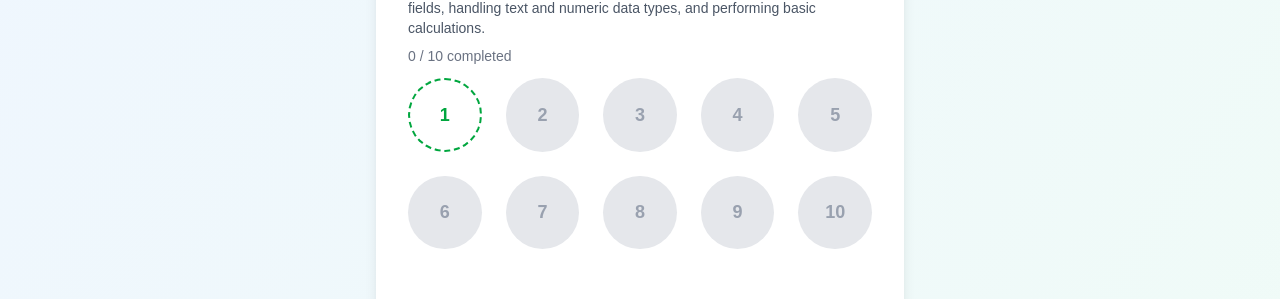
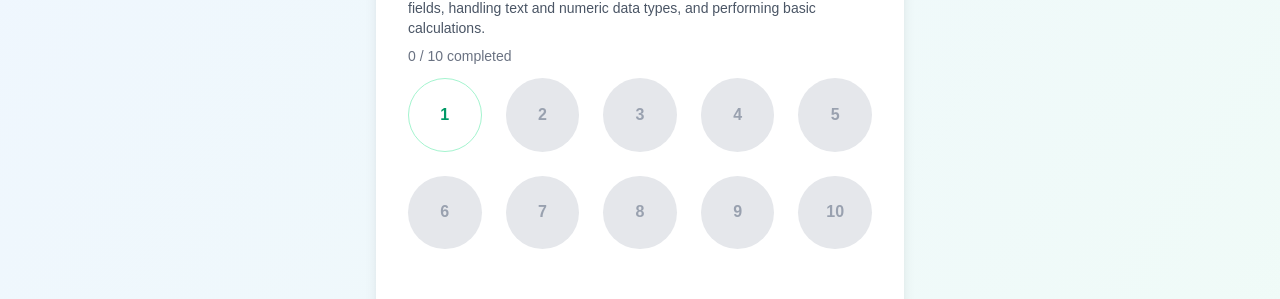
Before and after one commit to leiding06/qgis_arcgis_expression_code_camp, a Next.js app: page /qgis/basic in a window 1280 px wide. Shown: the part 427-726 px from the top of the page. Built offline with nearby package versions, Linux system fonts and the light colour scheme; no server answers.

Commit message:
Fix level button style

```diff
--- a/src/app/qgis/basic/page.tsx
+++ b/src/app/qgis/basic/page.tsx
@@ -62,21 +62,31 @@ useEffect(() => {
   {
     level: 1,
     title: 'Level 1: Data Types & Basic Operations',
-        description: 'Level 1 focuses on fundamental expression skills, including referencing fields, handling text and numeric data types, and performing basic calculations. ',
-        color: 'green'
+    description:
+      'Level 1 focuses on fundamental expression skills, including referencing fields, handling text and numeric data types, and performing basic calculations.',
+    completedClass:
+      'bg-emerald-50 text-emerald-600 ring-2 ring-emerald-500/40 shadow-sm',
+    unlockedClass:
+      'bg-white text-emerald-600 border border-emerald-200 hover:bg-emerald-50',
   },
   {
     level: 2,
-        title: 'Level 2: Intermidiate Functions and Conditional Logis',
+    title: 'Level 2: Intermediate Functions and Conditional Logic',
     description: 'Master string functions and complex operations',
-        color: 'blue'
+    completedClass:
+      'bg-sky-50 text-sky-600 ring-2 ring-sky-500/40 shadow-sm',
+    unlockedClass:
+      'bg-white text-sky-600 border border-sky-200 hover:bg-sky-50',
   },
   {
     level: 3,
     title: 'Level 3: Advanced Functions and More Complex Logic',
     description: 'Learn if-then-else and advanced expressions',
-        color: 'purple'
-        }
+    completedClass:
+      'bg-violet-50 text-violet-600 ring-2 ring-violet-500/40 shadow-sm',
+    unlockedClass:
+      'bg-white text-violet-600 border border-violet-200 hover:bg-violet-50',
+  },
 ];
 
     return (
@@ -126,7 +136,7 @@ useEffect(() => {
 
             {/* Levels */}
             <div className="space-y-10">
-            {levels.map(({ level, title, description, color }) => {
+            {levels.map(({ level, title, description, completedClass, unlockedClass }) => {
                 const levelSteps = getStepsByLevel(level);
                 const levelCompleted = levelSteps.filter(s => completedSteps.includes(s.id)).length;
                 const isLevelFullyCompleted = levelCompleted === levelSteps.length;
@@ -155,12 +165,11 @@ useEffect(() => {
                                     key={step.id}
                                     onClick={() => handleStepClick(step.id)}
                                     disabled={isLocked}
-                            className={`aspect-square rounded-full flex items-center justify-center text-lg font-bold transition ${
-                            isCompleted ?
-                            `bg-${color}-500 text-white shadow-lg border-4 border-${color}-700` :
-                            isLocked ?
-                                'bg-gray-200 text-gray-400 cursor-not-allowed border-none' :
-                                `bg-white text-${color}-600 border-2 border-dashed border-${color}-400 hover:bg-green-100`
+                                    className={`aspect-square rounded-full flex items-center justify-center text-base font-semibold transition-all duration-200 transform ${
+
+                                        isCompleted ? completedClass :
+                                        isLocked ? 'bg-gray-200 text-gray-400 cursor-not-allowed' :
+                                        unlockedClass
                                     }`}
                                     title={isLocked ? text.stepLocked : step.title}
                                 >
@@ -180,7 +189,7 @@ useEffect(() => {
 
 
                     {/* Test Button - Below grid */}
-                    <div className="flex justify-center mb-3">
+                    <div className="flex justify-center mb-5 pt-5">
                         <button
                             onClick={() => router.push(`/qgis/basic/test/${level}`)}
                             className={`px-4 py-2 bg-gradient-to-r ${gradientClasses[level]} text-white rounded-full text-md font-bold shadow-md hover:scale-110 transition flex items-center gap-2`}
--- a/src/components/Auth/AuthProvider.tsx
+++ b/src/components/Auth/AuthProvider.tsx
@@ -30,13 +30,13 @@ interface AuthContextType {
 
         // Listen for auth changes
         const { data: { subscription } } = supabase.auth.onAuthStateChange(async (event, session) => {
-        setUser(session?.user ?? null);
-        setLoading(false);
+            setUser(session?.user ?? null);
+            setLoading(false);
 
-        // If user is logged in, migrate local progress if needed
-        if (event === 'SIGNED_IN' && session?.user) {
-            await migrateLocalProgressIfNeeded(session.user.id);
-        }
+            //  SIGNED_IN and INITIAL_SESSION
+            if ((event === 'SIGNED_IN' || event === 'INITIAL_SESSION') && session?.user) {
+                await migrateLocalProgressIfNeeded(session.user.id);
+            }
         });
 
         return () => subscription.unsubscribe();
```
Lines whose indentation alone changed are shown as unchanged.
